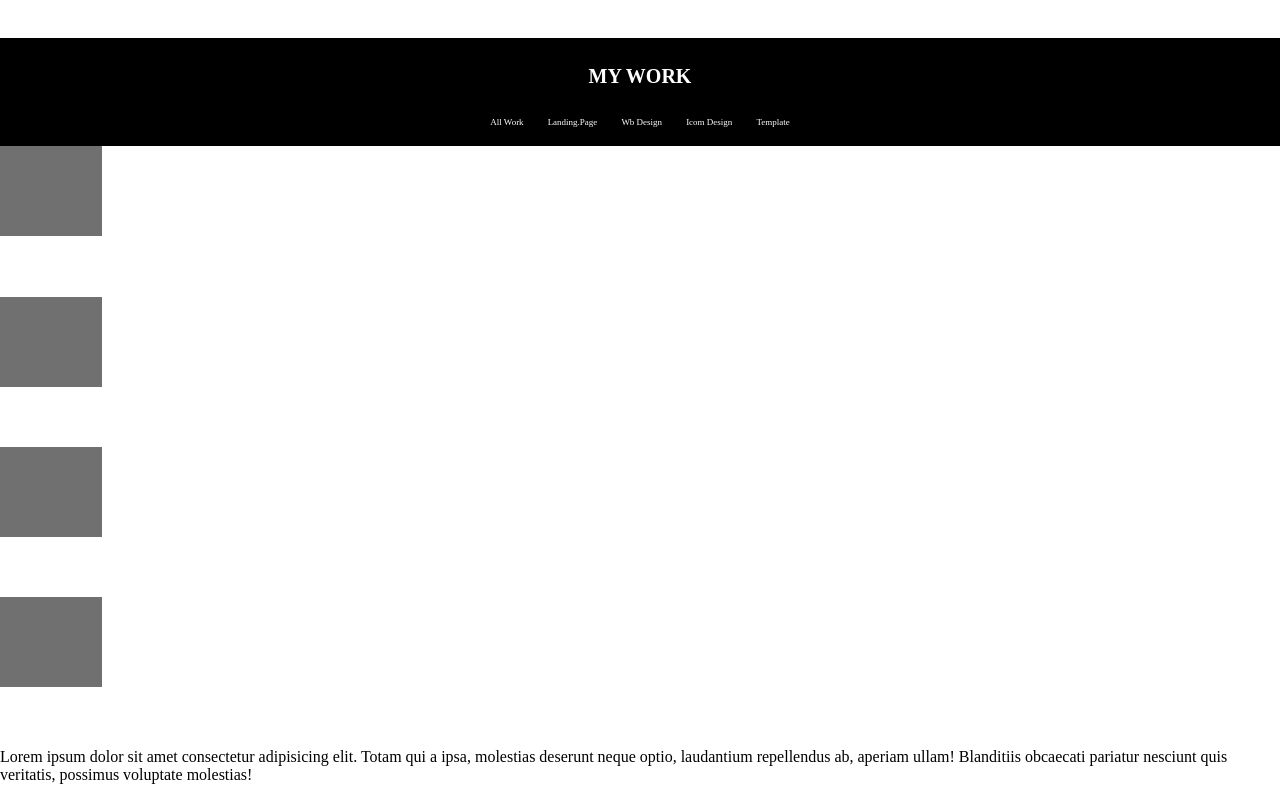
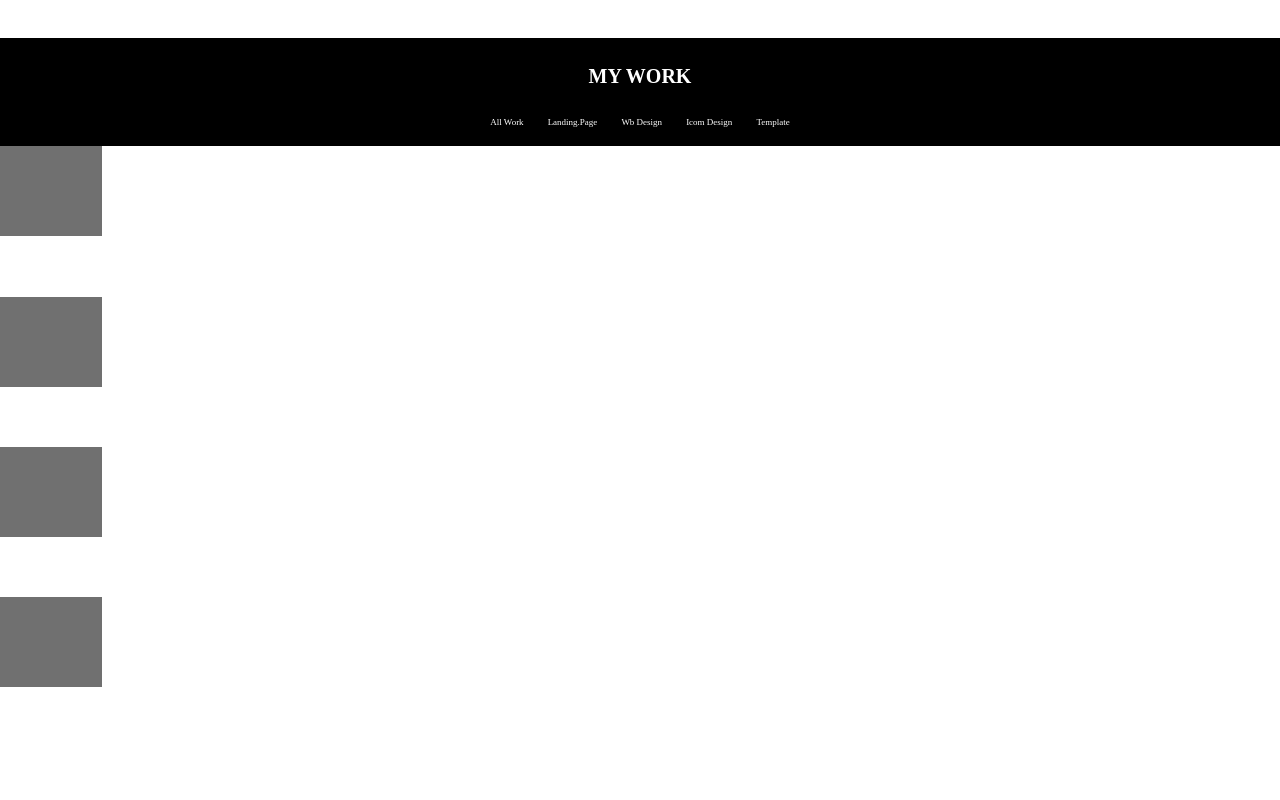
Before and after one commit to rahmantalukder/This-is-my-web-site, a plain HTML site: page Index.html in a window 1280 px wide. Shown: the part 800-1600 px from the top of the page. After the commit the page ends 1548 px from the top, so only its background shows below. Drawn offline with Linux system fonts and the light colour scheme.

Commit message:
first commit

```diff
--- a/Index.html
+++ b/Index.html
@@ -83,10 +83,7 @@
                 <section></section>
 
    <!--this is footer   section -->
-          <footer>
-
-            <p>Lorem ipsum dolor sit amet consectetur adipisicing elit. Totam qui a ipsa, molestias deserunt neque optio, laudantium repellendus ab, aperiam ullam! Blanditiis obcaecati pariatur nesciunt quis veritatis, possimus voluptate molestias!</p>
-          </footer>
+          <footer></footer>
 
 
     </body>
```
